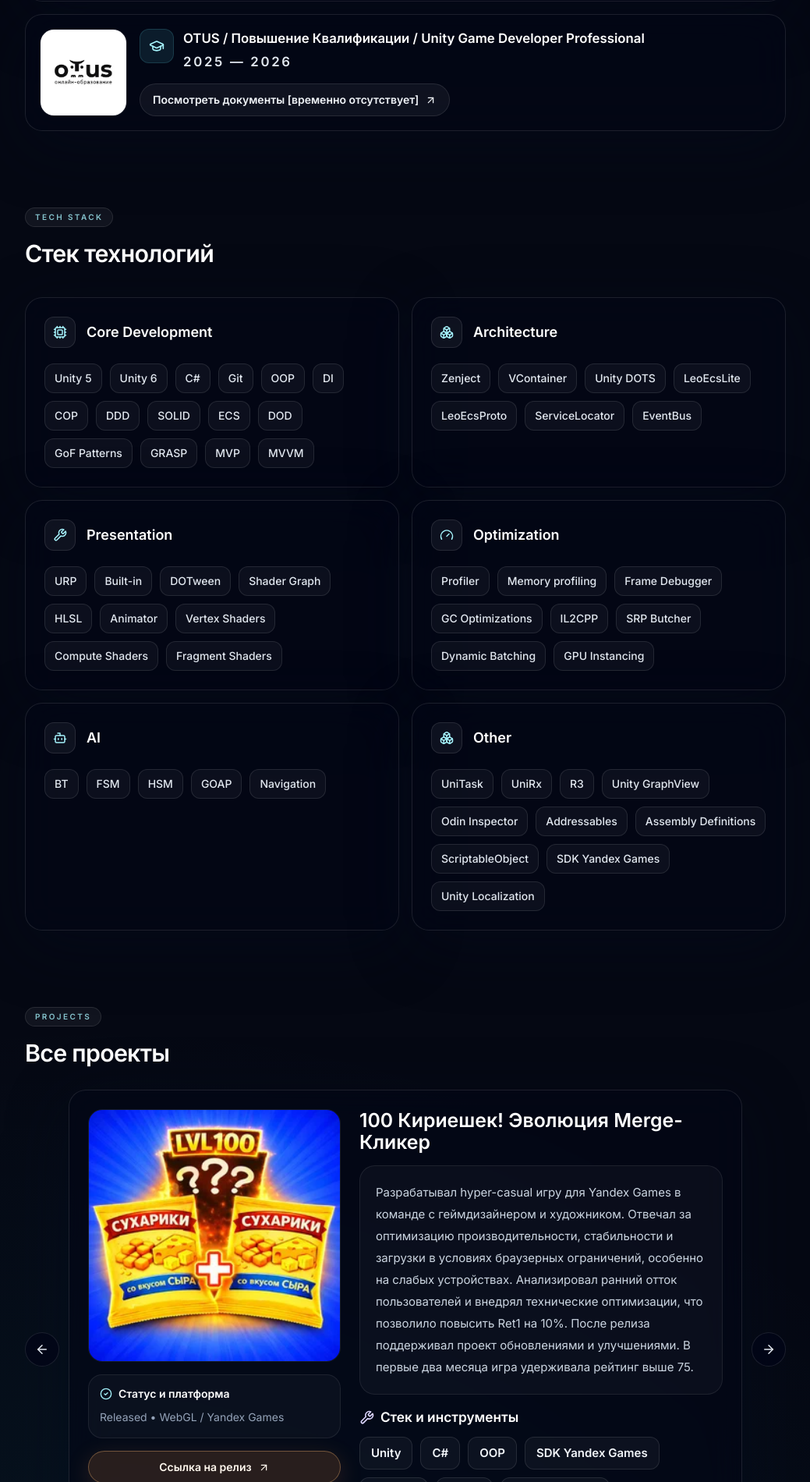
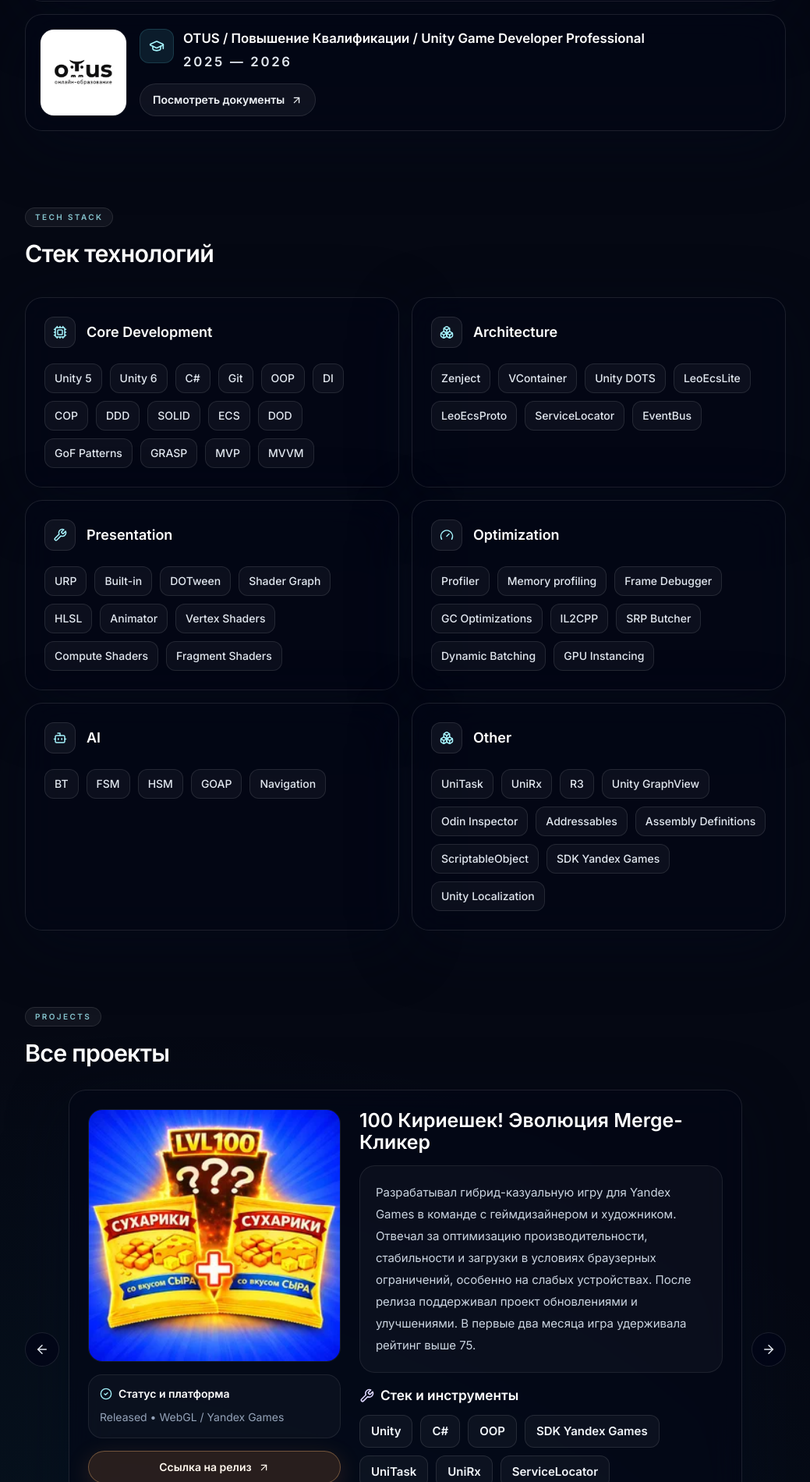
Before and after one commit to vadimburym/portfolio, a React (Vite) app: page / in a window 1280 px wide. Shown: the part 3480-5380 px from the top of the page at 78% size, without its empty margins (120-1159 px from the left). Built offline with nearby package versions, Linux system fonts and the light colour scheme.

Commit message:
add OTUS sertificate

```diff
--- a/src/data/portfolioData.ts
+++ b/src/data/portfolioData.ts
@@ -142,8 +142,8 @@
       title: 'OTUS / Повышение Квалификации / Unity Game Developer Professional',
       period: '2025 — 2026',
       image: './placeholders/otus.png',
-      linkLabel: 'Посмотреть документы [временно отсутствует]',
-      url: '#',
+      linkLabel: 'Посмотреть документы',
+      url: 'https://otus.ru/certificate/507b8571a666424a8a3536e30d4ac924/',
     },
   ],
   techStack: [
@@ -176,7 +176,7 @@
     {
       title: '100 Кириешек! Эволюция Merge-Кликер',
       description:
-        'Разрабатывал hyper-casual игру для Yandex Games в команде с геймдизайнером и художником. Отвечал за оптимизацию производительности, стабильности и загрузки в условиях браузерных ограничений, особенно на слабых устройствах. Анализировал ранний отток пользователей и внедрял технические оптимизации, что позволило повысить Ret1 на 10%. После релиза поддерживал проект обновлениями и улучшениями. В первые два месяца игра удерживала рейтинг выше 75.',
+        'Разрабатывал гибрид-казуальную игру для Yandex Games в команде с геймдизайнером и художником. Отвечал за оптимизацию производительности, стабильности и загрузки в условиях браузерных ограничений, особенно на слабых устройствах. После релиза поддерживал проект обновлениями и улучшениями. В первые два месяца игра удерживала рейтинг выше 75.',
       status: 'Released',
       platform: 'WebGL / Yandex Games',
       linkLabel: 'Ссылка на релиз',
```
